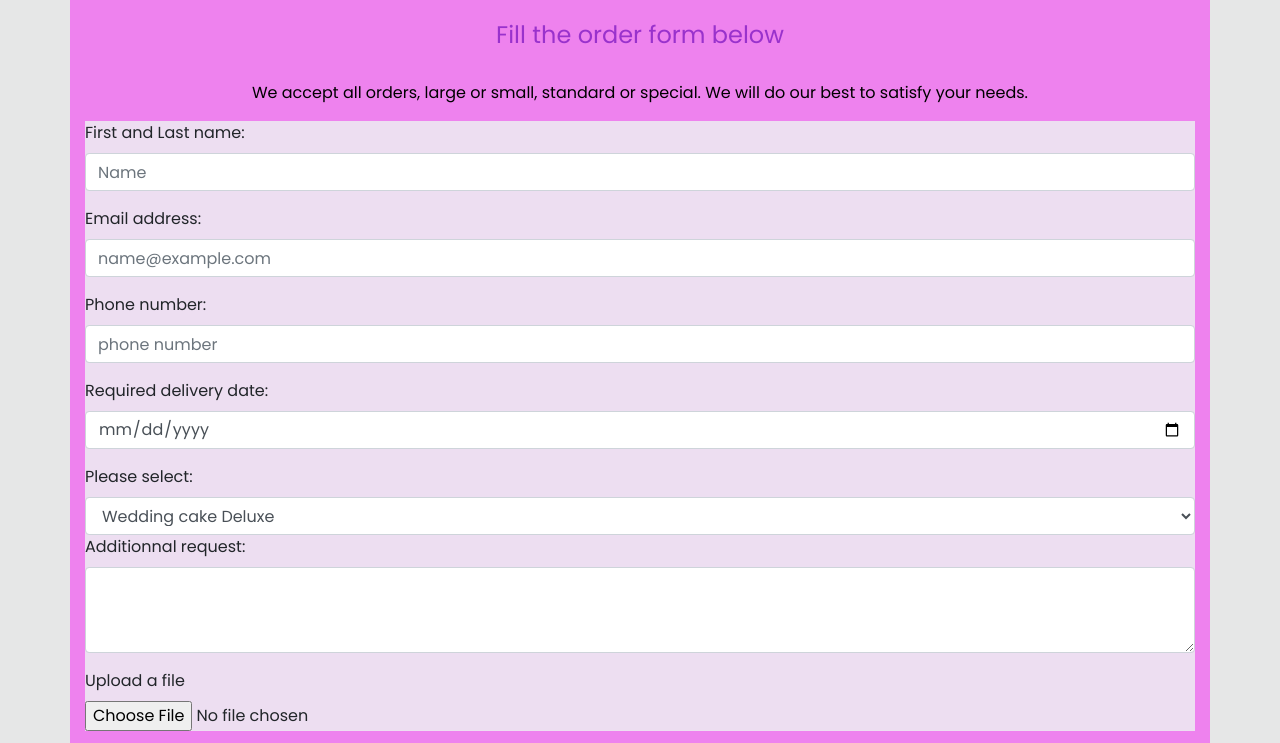
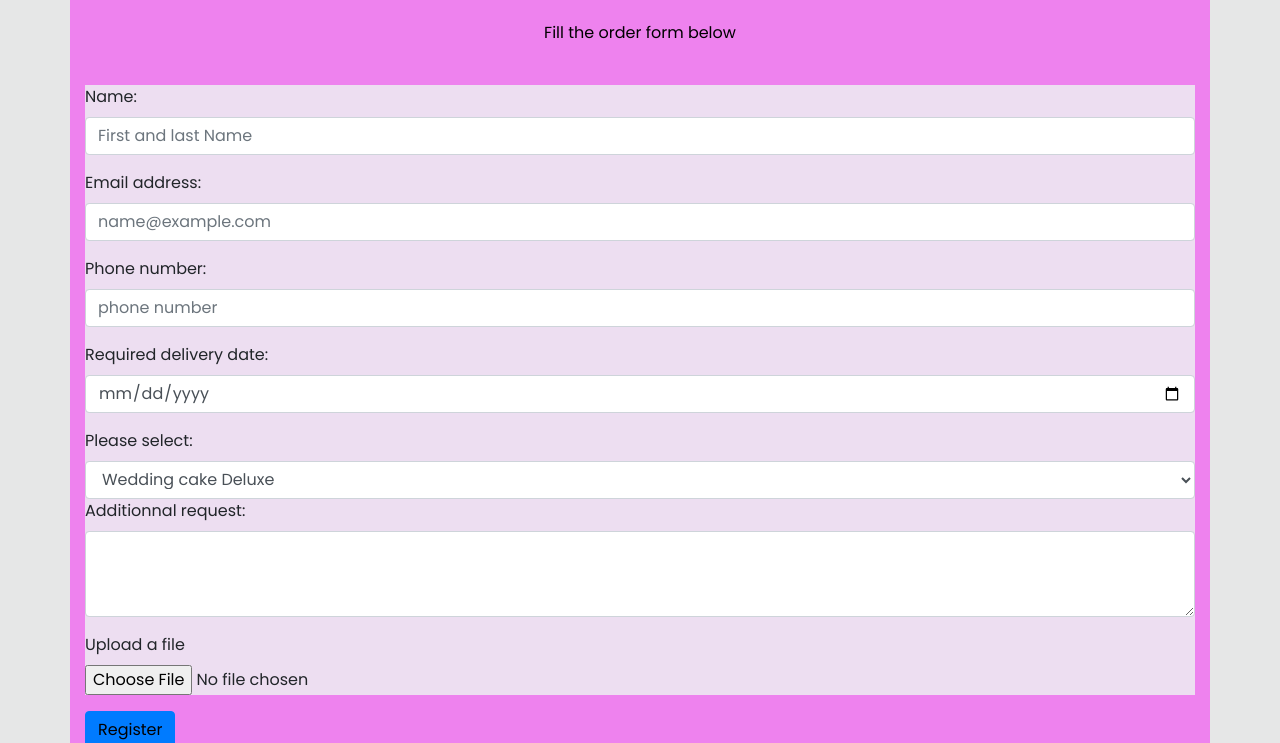
Before and after one commit to Code-Institute-Submissions/Sojasmine-my-MLS1-Tina-s-Bakery_AprResub, a plain HTML site: page contact.html in a window 1280 px wide. Shown: the part 675-1418 px from the top of the page. Drawn offline with nearby package versions, Linux system fonts and the light colour scheme.

Commit message:
Initial commit

```diff
--- a/assets/css/style.css
+++ b/assets/css/style.css
@@ -133,9 +133,12 @@ p {
     text-align: center;
 }
 
+
+/*-------------------Container*/
 .container {
     background-color: violet;
 }
+
 /*-------------------Cards*/
 
 .card {
@@ -195,6 +198,9 @@ form {
     background-color: rgb(237, 222, 241);
 }
 
+.btn-primary {
+    color: black;
+}
 /*-------------------Footer*/
 
 footer {
--- a/contact.html
+++ b/contact.html
@@ -78,13 +78,11 @@
   <!--section forms-->
 <section>
 <div class="container"><br>
-       <h4 class="text-center">Fill the order form below</h4><br>
-      <p>We accept all orders, large or small, standard or special. We will do our best to satisfy your needs.</p>
-
-       <form>
+       <p class="text-center">Fill the order form below</p><br>
+      <form>
   <div class="form-group">
-    <label for="fname">First and Last name:</label>
-    <input type="text" class="form-control" id="fname" placeholder="Name" required name="Name">
+    <label for="fname">Name:</label>
+    <input type="text" class="form-control" id="fname" placeholder="First and last Name" required name="Name">
   </div>
   <div class="form-group">
     <label for="email">Email address:</label>
```
Also changed, not shown: about.html (+1 -1 lines).
